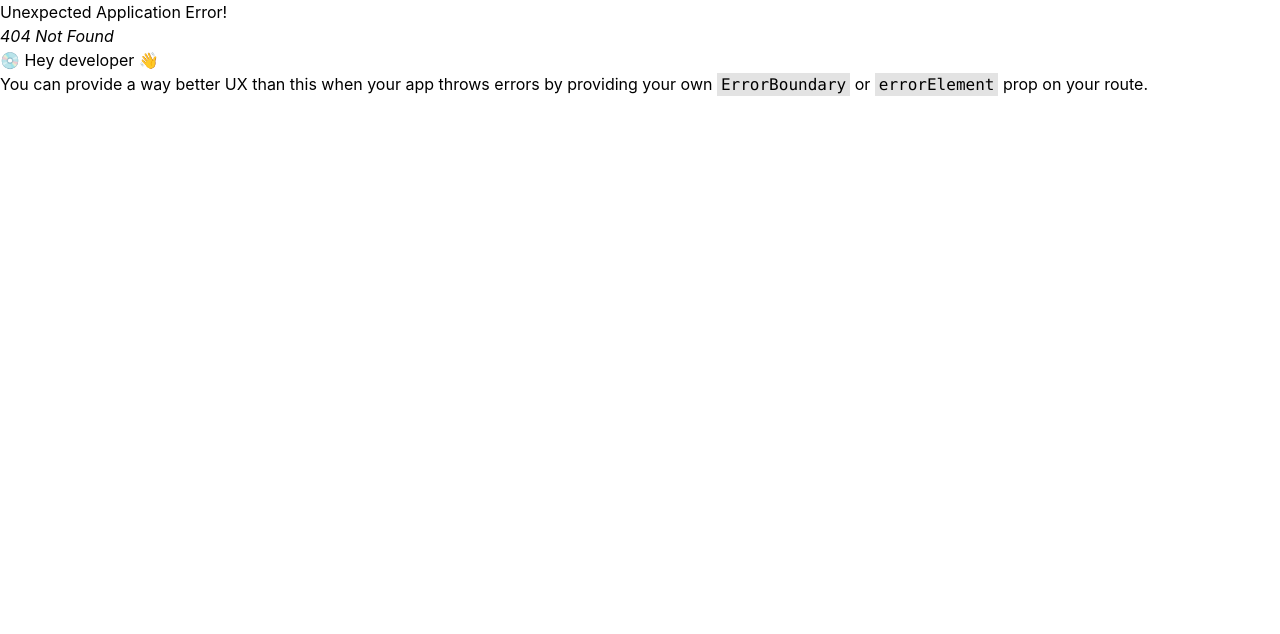
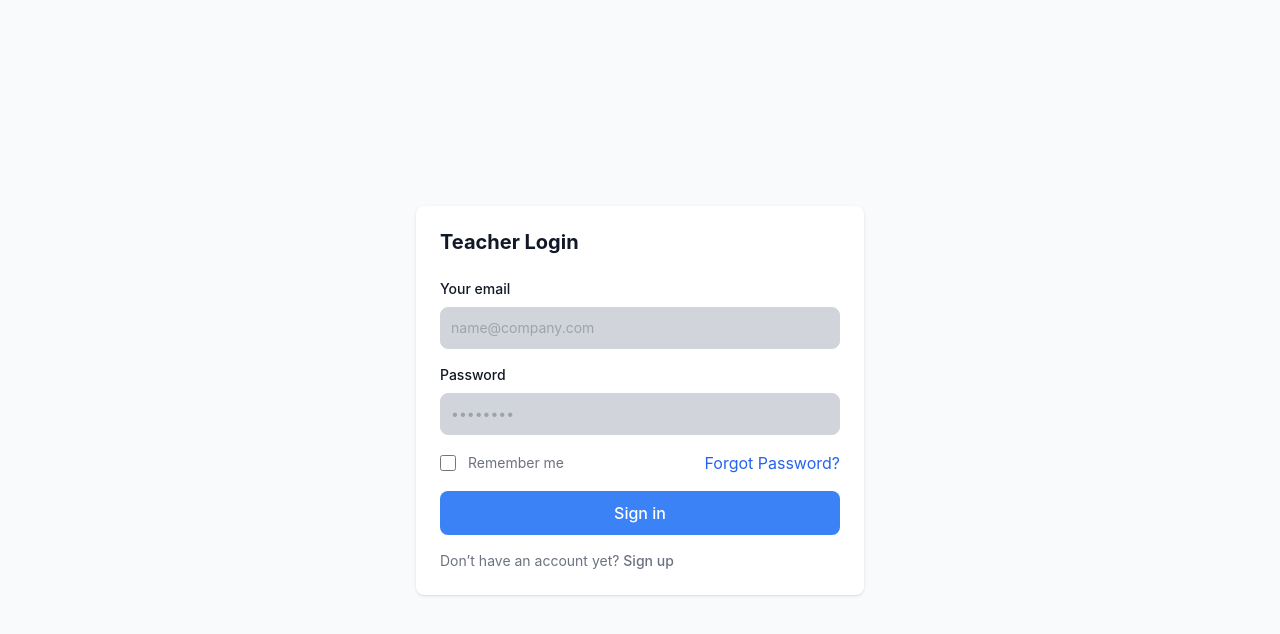
Before and after one commit to VarunUpadhyay802/cograd-erp-frontend, a React (Vite) app: page /teacherLogin in a window 1280 px wide. Before the commit this address had no page. Shown: the top 634 px of the page. Built offline with nearby package versions, Linux system fonts and the light colour scheme; the HTML template or start-up script is replaced by a standard one.

Commit message:
teacher login page, just ui

```diff
--- /dev/null
+++ b/src/pages/ChooseUser.jsx
@@ -0,0 +1,87 @@
+import React from 'react';
+import { useNavigate } from 'react-router-dom';
+import {
+  Grid,
+  Paper,
+  Box,
+  Container,
+} from '@mui/material';
+import { AccountCircle, School, Group } from '@mui/icons-material';
+import styled from 'styled-components';
+
+const ChooseUser = () => {
+  const navigate = useNavigate();
+
+  const navigateHandler = (user) => {
+    if (user === 'Admin') {
+      navigate('/schoolLogin'); // Example route for admin login
+    } else if (user === 'Student') {
+      navigate('/studentLogin'); // Example route for student login
+    } else if (user === 'Teacher') {
+      navigate('/teacherlogin'); // Example route for teacher login
+    }
+  };
+
+  return (
+    <StyledContainer>
+      <Container>
+        <Grid container spacing={2} justifyContent="center">
+          <Grid item xs={12} sm={6} md={4}>
+            <StyledPaper onClick={() => navigateHandler('Admin')} elevation={3}>
+              <Box mb={2}>
+                <AccountCircle fontSize="large" />
+              </Box>
+              <StyledTypography>Admin</StyledTypography>
+              Login as an administrator to access the dashboard to manage app data.
+            </StyledPaper>
+          </Grid>
+          <Grid item xs={12} sm={6} md={4}>
+            <StyledPaper onClick={() => navigateHandler('Student')} elevation={3}>
+              <Box mb={2}>
+                <School fontSize="large" />
+              </Box>
+              <StyledTypography>Student</StyledTypography>
+              Login as a student to explore course materials and assignments.
+            </StyledPaper>
+          </Grid>
+          <Grid item xs={12} sm={6} md={4}>
+            <StyledPaper onClick={() => navigateHandler('Teacher')} elevation={3}>
+              <Box mb={2}>
+                <Group fontSize="large" />
+              </Box>
+              <StyledTypography>Teacher</StyledTypography>
+              Login as a teacher to create courses, assignments, and track student progress.
+            </StyledPaper>
+          </Grid>
+        </Grid>
+      </Container>
+    </StyledContainer>
+  );
+};
+
+export default ChooseUser;
+
+const StyledContainer = styled.div`
+  background: linear-gradient(to bottom, #411d70, #19118b);
+  height: 100vh;
+  display: flex;
+  justify-content: center;
+  padding: 2rem;
+`;
+
+const StyledPaper = styled(Paper)`
+  padding: 20px;
+  text-align: center;
+  background-color: #1f1f38;
+  color: rgba(255, 255, 255, 0.6);
+  cursor: pointer;
+
+  &:hover {
+    background-color: #2c2c6c;
+    color: white;
+  }
+`;
+
+const StyledTypography = styled.h2`
+  margin-bottom: 10px;
+`;
--- /dev/null
+++ b/src/pages/TeacherLogin.jsx
@@ -0,0 +1,124 @@
+import React, { useState } from "react";
+import { useNavigate } from "react-router-dom";
+import axios from "axios";
+
+const TeacherLogin = () => {
+  const [email, setEmail] = useState("");
+  const [password, setPassword] = useState("");
+  const navigate = useNavigate();
+
+  const handleSubmit = async (e) => {
+    e.preventDefault();
+    try {
+      const response = await axios.post(
+        "http://localhost:4000/teacher/login",
+        { email, password },
+        { withCredentials: true } // Include cookies for authentication
+      );
+
+      if (response.status === 200) {
+        console.log("Login successful:", response.data);
+        navigate("/teacher/dashboard"); // Redirect to teacher's dashboard
+      } else {
+        console.error("Login failed:", response.data);
+      }
+    } catch (error) {
+      console.error("Error logging in:", error);
+    }
+  };
+
+  return (
+    <>
+      <section className="bg-gray-50 dark:bg-gray-900 h-screen flex flex-col justify-center items-center">
+        <div className="w-full bg-white rounded-lg shadow dark:border sm:max-w-md dark:bg-gray-800 dark:border-gray-700">
+          <div className="p-6 space-y-4 md:space-y-6">
+            <h1 className="text-xl font-bold leading-tight text-gray-900 dark:text-white">
+              Teacher Login
+            </h1>
+            <form className="space-y-4" onSubmit={handleSubmit}>
+              <div>
+                <label
+                  htmlFor="email"
+                  className="block mb-2 text-sm font-medium text-gray-900 dark:text-white"
+                >
+                  Your email
+                </label>
+                <input
+                  type="email"
+                  name="email"
+                  id="email"
+                  className="bg-gray-300 border border-gray-300 text-gray-900 sm:text-sm rounded-lg focus:ring-primary-600 focus:border-primary-600 block w-full p-2.5"
+                  placeholder="name@company.com"
+                  required
+                  value={email}
+                  onChange={(e) => setEmail(e.target.value)}
+                />
+              </div>
+              <div>
+                <label
+                  htmlFor="password"
+                  className="block mb-2 text-sm font-medium text-gray-900 dark:text-white"
+                >
+                  Password
+                </label>
+                <input
+                  type="password"
+                  name="password"
+                  id="password"
+                  placeholder="••••••••"
+                  className="bg-gray-300 border border-gray-300 text-gray-900 sm:text-sm rounded-lg focus:ring-primary-600 focus:border-primary-600 block w-full p-2.5"
+                  required
+                  value={password}
+                  onChange={(e) => setPassword(e.target.value)}
+                />
+              </div>
+              <div className="flex items-center justify-between">
+                <div className="flex items-start">
+                  <div className="flex items-center h-5">
+                    <input
+                      id="remember"
+                      aria-describedby="remember"
+                      type="checkbox"
+                      className="w-4 h-4 border border-gray-300 rounded"
+                    />
+                  </div>
+                  <div className="ml-3 text-sm">
+                    <label
+                      htmlFor="remember"
+                      className="text-gray-500"
+                    >
+                      Remember me
+                    </label>
+                  </div>
+                </div>
+                <a
+                  href="#"
+                  className="text-blue-600 hover:text-blue-700 hover:underline"
+                >
+                  Forgot Password?
+                </a>
+              </div>
+              <button
+                type="submit"
+                className="w-full text-white bg-blue-500 hover:bg-primary-700 focus:ring-4 focus:outline-none font-medium rounded-lg px-5 py-2.5"
+              >
+                Sign in
+              </button>
+              <p className="text-sm text-gray-500">
+                Don’t have an account yet?{" "}
+                <a
+                  href="#"
+                  className="font-medium text-primary-600 hover:underline"
+                >
+                  Sign up
+                </a>
+              </p>
+            </form>
+          </div>
+        </div>
+      </section>
+    </>
+  );
+};
+
+export default TeacherLogin;
--- a/src/utils/useFetchUserFromJwt.js
+++ b/src/utils/useFetchUserFromJwt.js
@@ -3,7 +3,6 @@ import { useDispatch } from "react-redux";
 import { useCookies } from "react-cookie";
 import { setUser } from "./userSlice";
 import { jwtDecode } from "jwt-decode";
-
 const useFetchUserFromJwt = () => {
   const dispatch = useDispatch();
   const [cookies] = useCookies(["token"]);
--- a/tailwind.config.js
+++ b/tailwind.config.js
@@ -1,9 +1,30 @@
 /** @type {import('tailwindcss').Config} */
 export default {
   content: ["./index.html", "./src/**/*.{js,ts,jsx,tsx}"],
+  // darkMode: 'class',
   theme: {
     extend: {
+      colors: {
+        primary: {"50":"#eff6ff","100":"#dbeafe","200":"#bfdbfe","300":"#93c5fd","400":"#60a5fa","500":"#3b82f6","600":"#2563eb","700":"#1d4ed8","800":"#1e40af","900":"#1e3a8a","950":"#172554"}
+      },
       fontFamily: {
+        'body': [
+          'Inter',
+          'ui-sans-serif',
+          'system-ui',
+          '-apple-system',
+          'system-ui',
+          'Segoe UI',
+          'Roboto',
+          'Helvetica Neue',
+          'Arial',
+          'Noto Sans',
+          'sans-serif',
+          'Apple Color Emoji',
+          'Segoe UI Emoji',
+          'Segoe UI Symbol',
+          'Noto Color Emoji'
+        ],
         // sans: ["Roboto", "ui-sans-serif", "system-ui"],
         ProductTitle: ["Open Sans", "ui-sans-serif", "system-ui"],
         inter: ["Inter", "sans-serif"],
```
Also changed, not shown: src/App.jsx (+10 -0 lines), src/components/Popup.jsx (added).
